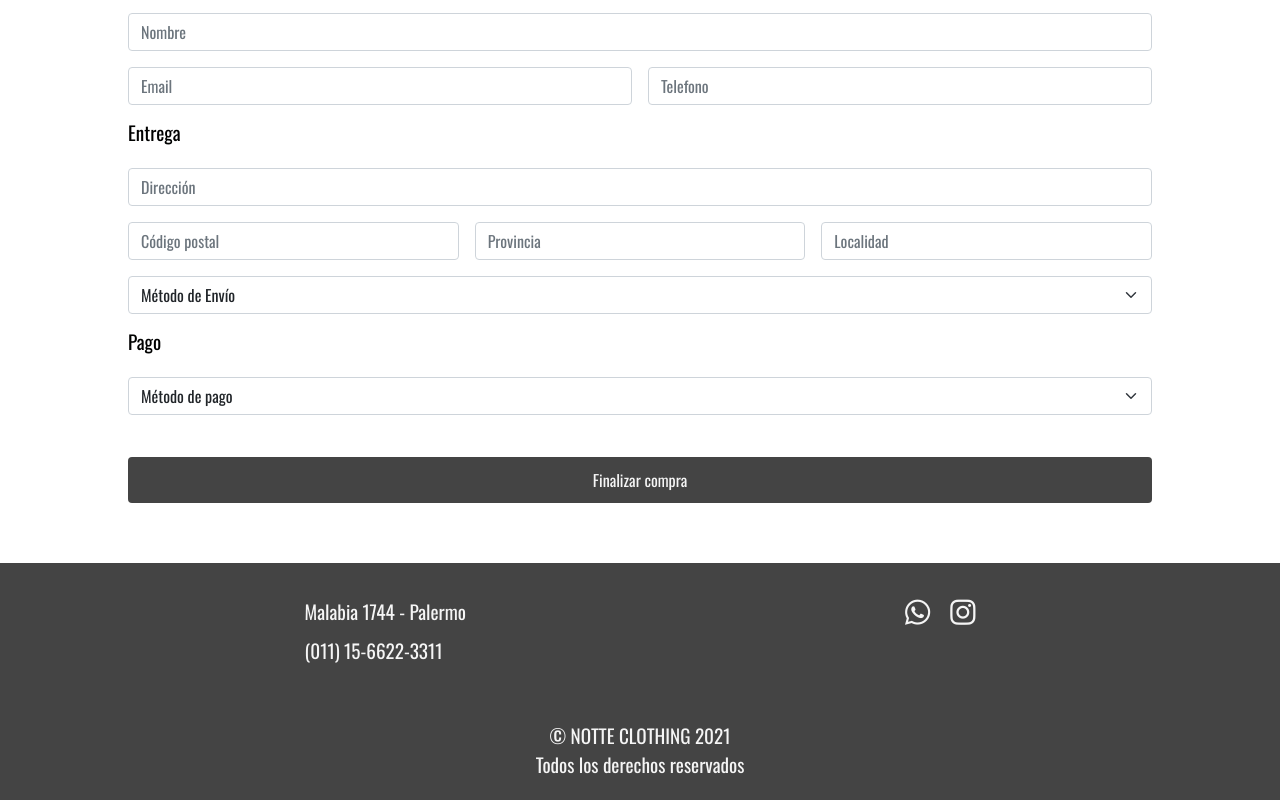
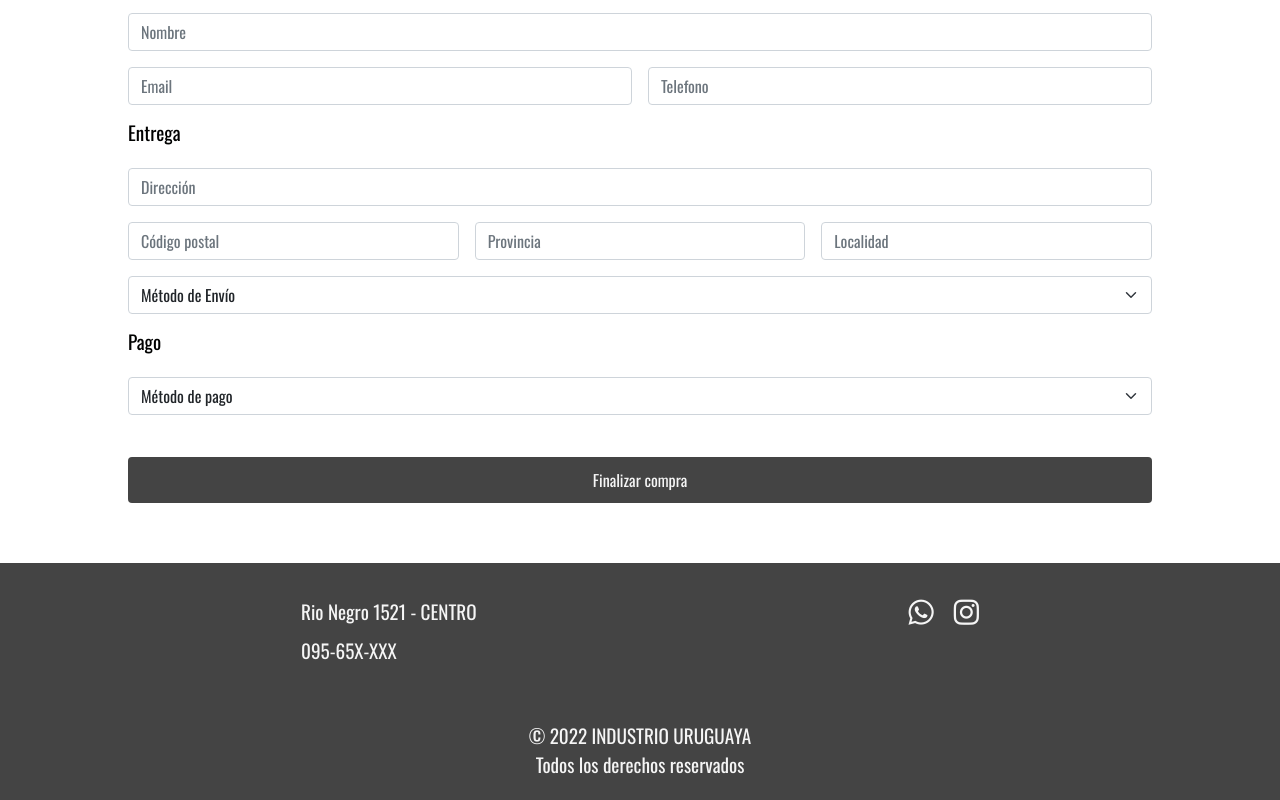
Before and after one commit to angiels2003/proyecto.js, a website: page pages/pago.html in a window 1280 px wide. Shown: the part 413-1213 px from the top of the page. Drawn offline with nearby package versions, Linux system fonts and the light colour scheme; some packages are replaced by stand-ins of ours; a script that the page names is missing.

Commit message:
proyecto final

```diff
--- a/pages/pago.html
+++ b/pages/pago.html
@@ -25,7 +25,7 @@
         content="ropa urbana, moda urbana, comprar, carrito, carrito de compras, ecommerce, tienda online" />
     <meta name="description"
         content="Comprá productos de Notte Clothing. Hacé tu pedido, pagalo online de forma segura y recibilo donde quieras." />
-    <title> Cobro | Tienda Online de Notte Clothing</title>
+    <title> LIBRERYA TARGARYEN </title>
 </head>
 
 <body>
@@ -142,15 +142,15 @@
     <footer>
         <div class="container footer-content">
             <ul class="footer-info">
-                <li>Malabia 1744 - Palermo</li>
-                <li>(011) 15-6622-3311</li>
+                <li>Rio Negro 1521 - CENTRO</li>
+                <li>095-65X-XXX</li>
             </ul>
             <ul class="footer-redes">
                 <li><i class="fab fa-whatsapp"></i></li>
                 <li><i class="fab fa-instagram"></i></li>
             </ul>
         </div>
-        <p>© NOTTE CLOTHING 2021</p>
+        <p>© 2022 INDUSTRIO URUGUAYA</p>
         <p>Todos los derechos reservados</p>
     </footer>
 
```
